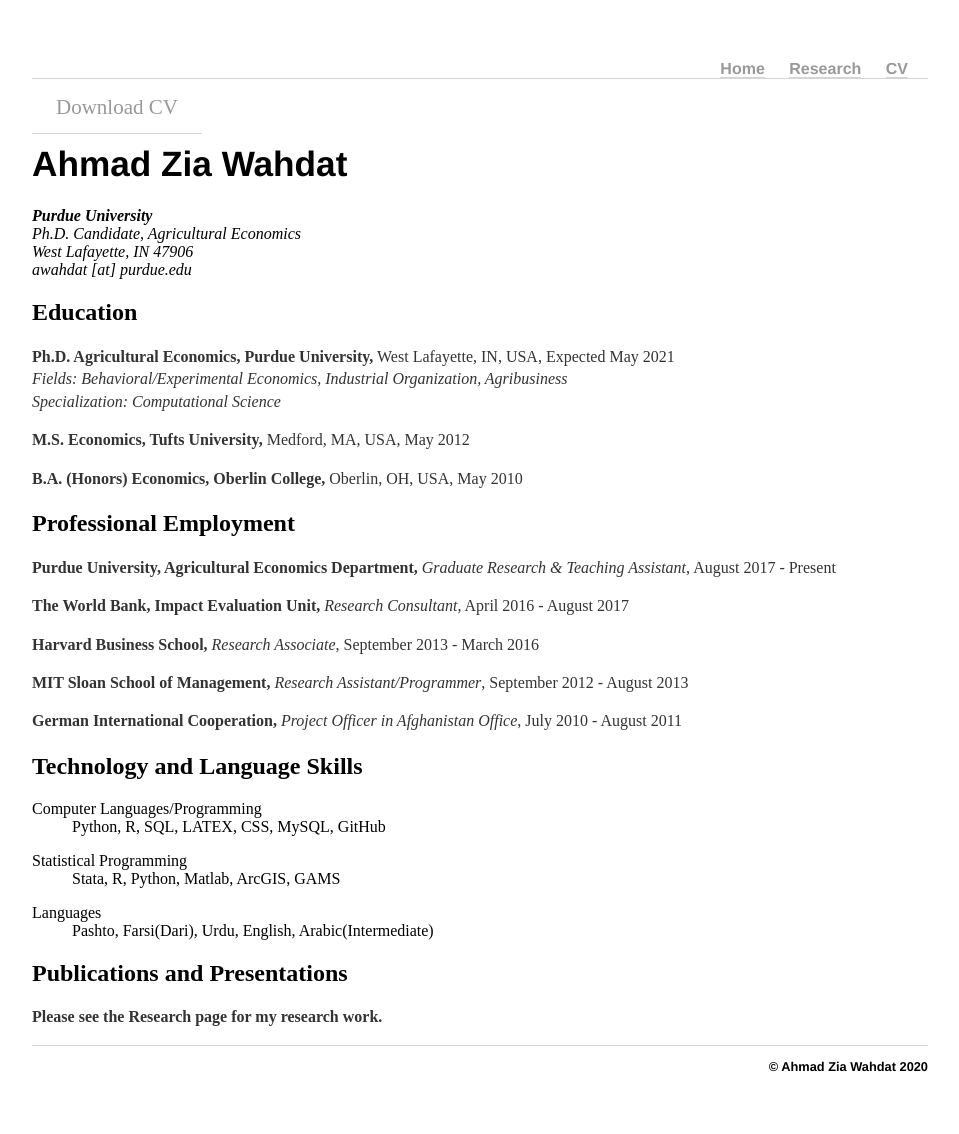
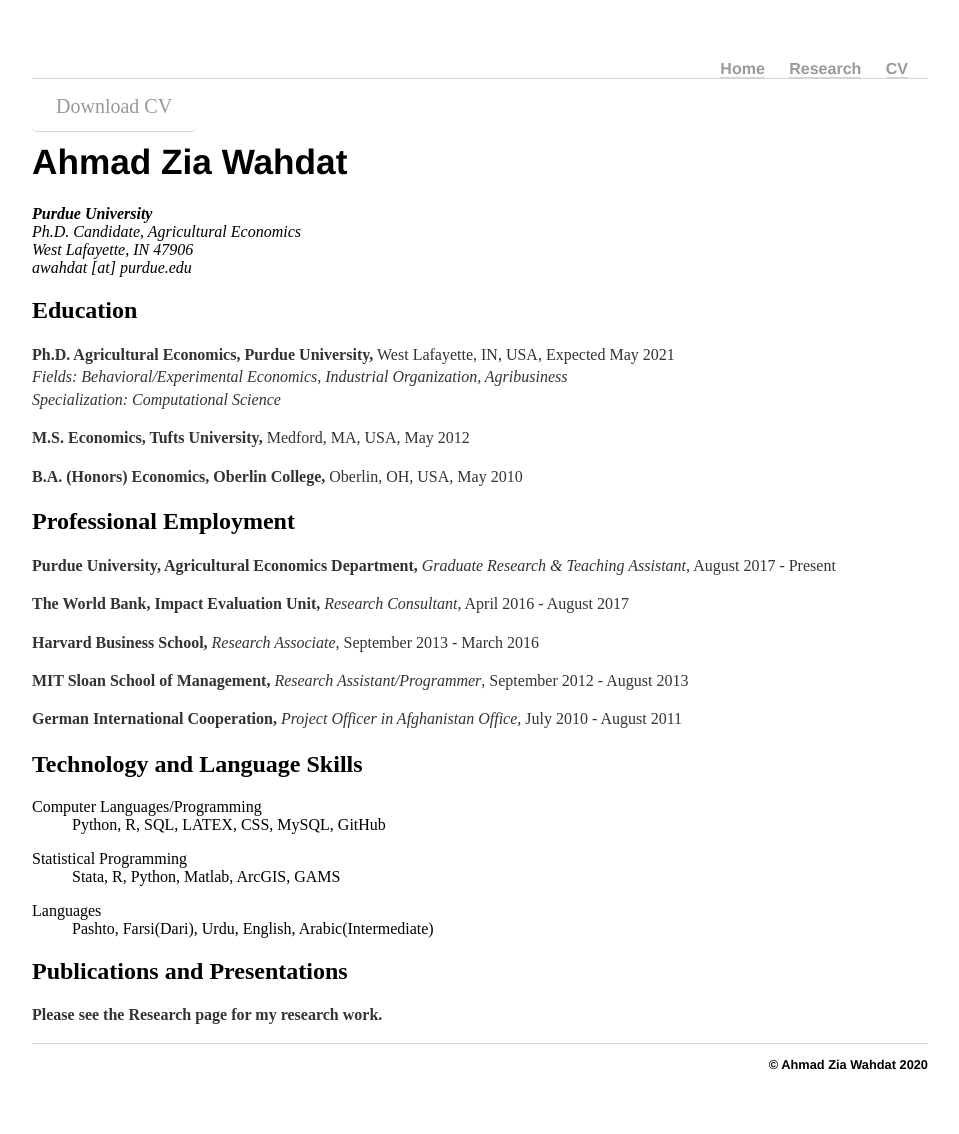
Before and after one commit to awahdat/webpage, a Jekyll site: the page built from cv/index.html, in a window 1280 px wide. Shown: the whole page, without its empty margins (160-1119 px from the left). Built offline with Jekyll 4.4.1, drawn with Linux system fonts in a browser that asks for light colours.

Commit message:
Update main.css

```diff
--- a/css/main.css
+++ b/css/main.css
@@ -24,7 +24,13 @@ a {
 a:hover {
     text-decoration: underline #F4A460;
 }
-.btn { font-size: 21px; padding: 14px 24px; }
+.btn { font-size: 20px; padding: 14px 24px;
+  border-color: #d5d5d5;
+  border-radius: 5px;
+}
+.btn:hover {
+  background: #e7e7e7;
+}
 h1 {
     font-size: 2.2em;
     font-family:'Helvetica', 'Arial', 'Sans-Serif';
```
